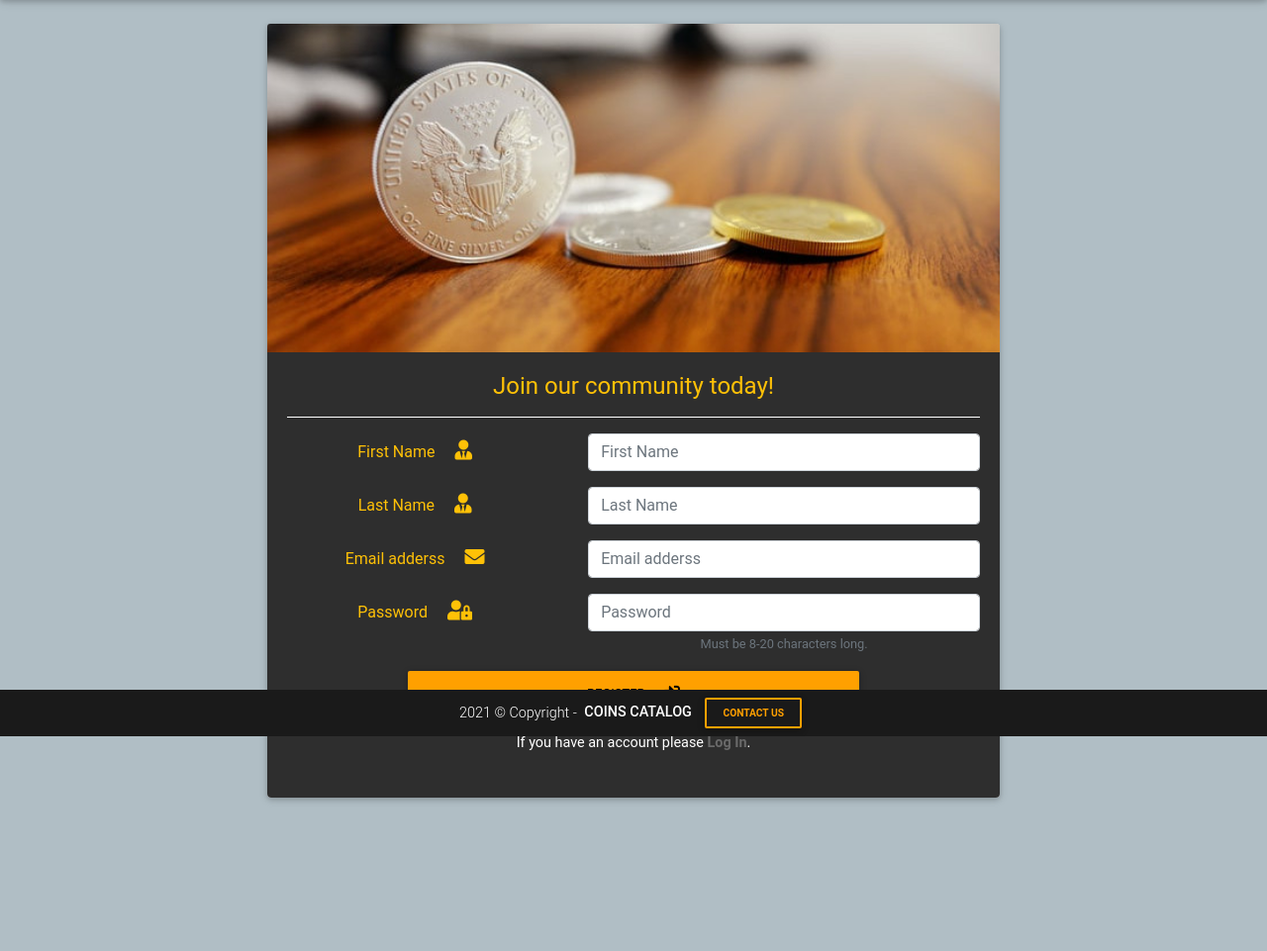
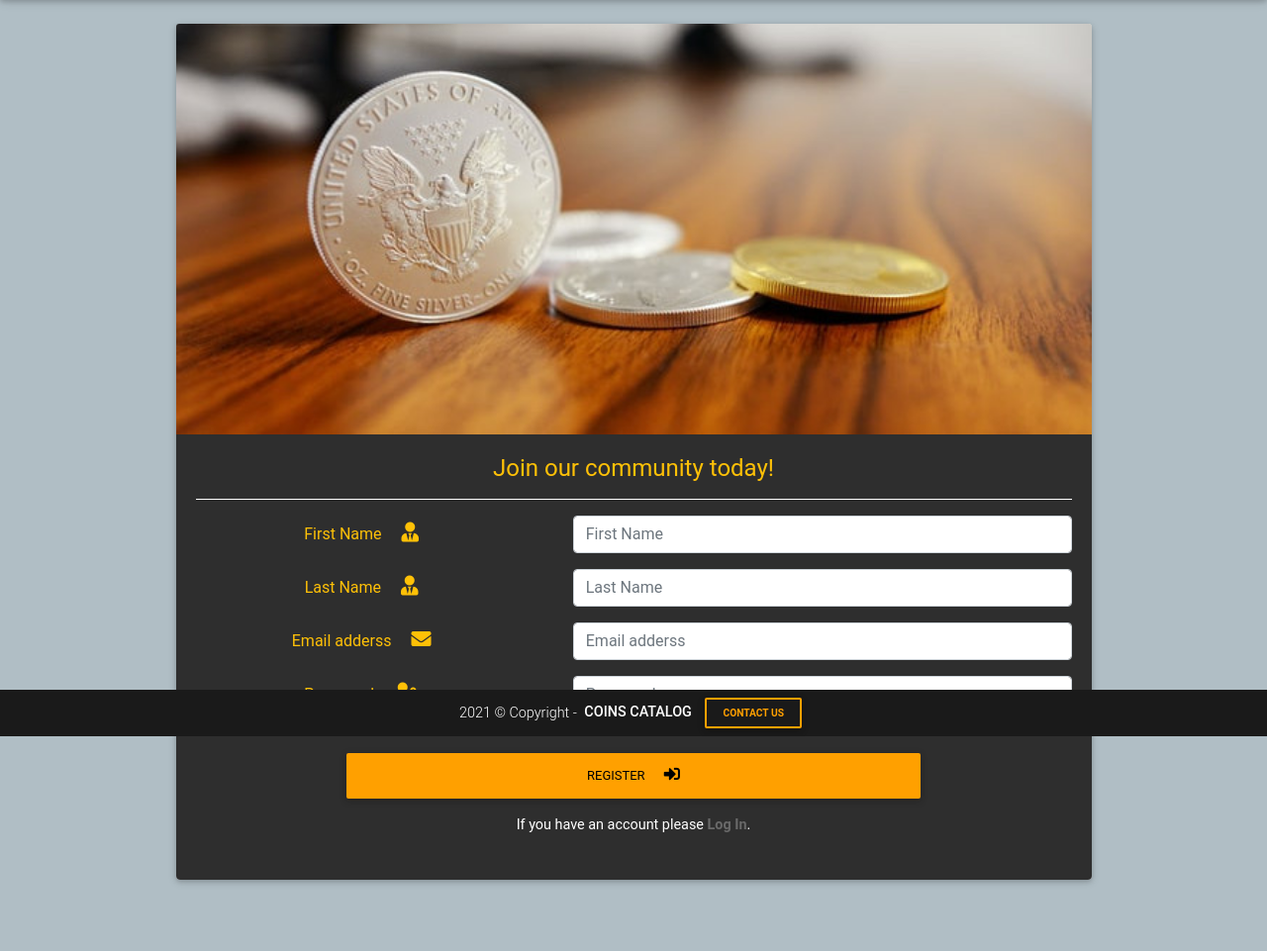
Before and after one commit to Code-Institute-Submissions/MP3-1, a Flask app: page /register in a window 1280 px wide. Shown: the part 56-1017 px from the top of the page at 99% size. Before the commit the page ends 866 px from the top, so only its background shows below. Run offline with Flask 2, Linux system fonts and the light colour scheme; some libraries are stand-ins or nearby versions.

Commit message:
Change Flashes and card styling

```diff
--- a/templates/base.html
+++ b/templates/base.html
@@ -63,8 +63,7 @@
             {% if messages %}
                 {% for message in messages %}
                     <div class="row flashes no-gutters" role="alert">
-                        <h4 class="col-12 col-sm-10 offset-sm-1 col-lg-8 offset-lg-2 bg-primary amber-text text-center rounded mb-3
-                                alert alert-dismissible fade show">{{ message }}
+                        <h4 class="col-12 col-sm-10 offset-sm-1 col-lg-10 offset-lg-1 bg-primary amber-text text-center rounded mb-3 px-3 alert alert-dismissible fade show">{{ message }}
                         <button type="button" class="close" data-dismiss="alert" aria-label="Close">
                             <span aria-hidden="true">&times;</span>
                         </button>
--- a/templates/login.html
+++ b/templates/login.html
@@ -4,7 +4,7 @@
 <h1 class="sr-only">Log In</h1>
 <div class="row no-gutters">
     <!-- Card from: https://mdbootstrap.com/docs/b4/jquery/forms/inputs/-->
-    <div class="card col-sm-12 col-lg-8 offset-lg-2">
+    <div class="card col-sm-12 col-lg-10 offset-lg-1">
         <div>
             <img class="card-img-top" src="static/images/unsplash-simon-zRxLgc-o56I.jpg" alt="Form image">
         </div>
--- a/templates/profile.html
+++ b/templates/profile.html
@@ -7,7 +7,7 @@
     {% if data.email == user_email %}
         <div class="row no-gutters">
             <!-- Card from: https://mdbootstrap.com/docs/b4/jquery/forms/inputs/-->
-            <div class="card col-sm-12 col-lg-8 offset-lg-2">
+            <div class="card col-sm-12 col-lg-10 offset-lg-1">
                 <div>
                     <img class="card-img-top" src="../static/images/unsplash-simon-zRxLgc-o56I.jpg" alt="Profile image">
                 </div>
--- a/templates/register.html
+++ b/templates/register.html
@@ -4,7 +4,7 @@
 <h1 class="sr-only">Register form</h1>
 <div class="row no-gutters">
     <!-- Card from: https://mdbootstrap.com/docs/b4/jquery/forms/inputs/-->
-    <div class="card col-sm-12 col-lg-8 offset-lg-2">
+    <div class="card col-sm-12 col-lg-10 offset-lg-1">
         <img class="card-img-top" src="static/images/unsplash-simon-zRxLgc-o56I.jpg" alt="Form image">
         <!-- Form from: https://mdbootstrap.com/docs/b4/jquery/components/cards/ -->
         <form method="POST" action="{{ url_for('register') }}">
```
